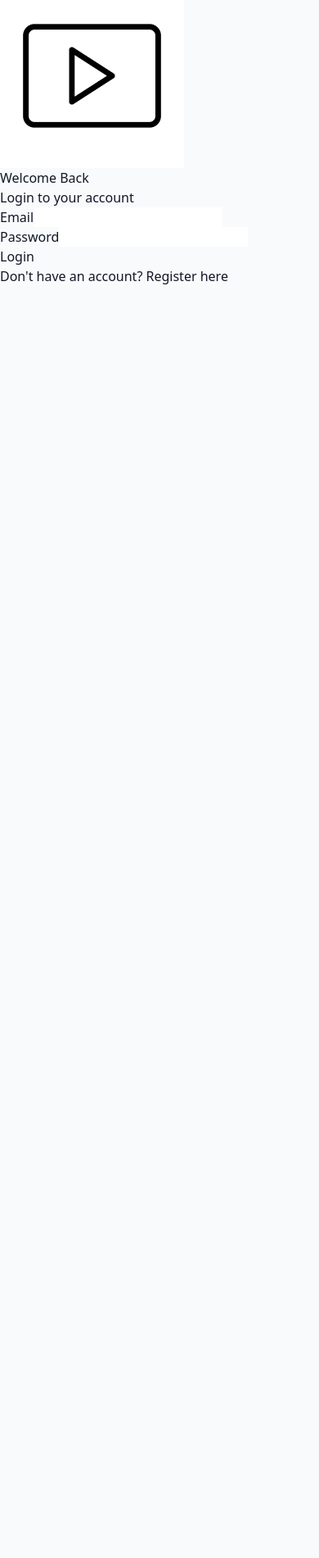
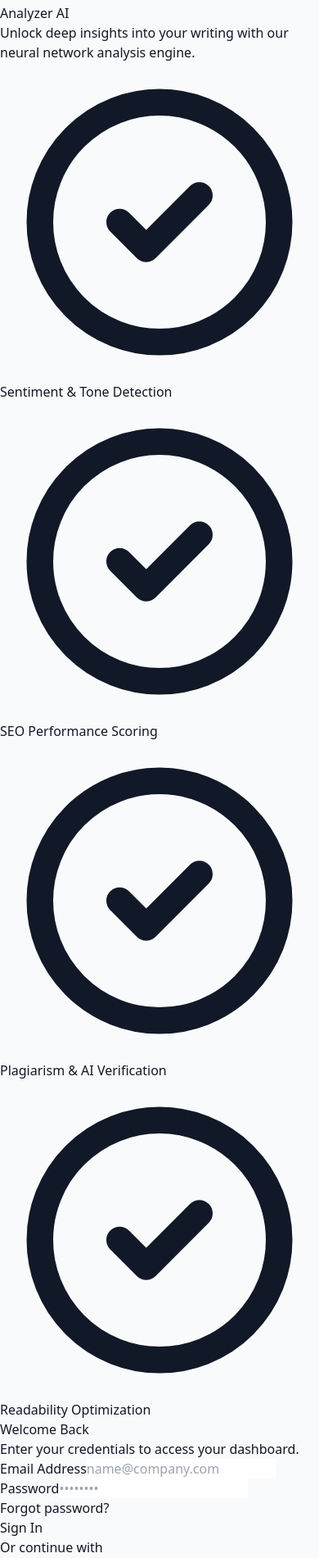
Before and after one commit to ShaikMuktharBasha/videoplatform_frontend, a React (Vite) app: page /login in a window 390 px wide. Shown: the part 44-1945 px from the top of the page at 82% size. Before the commit the page ends 844 px from the top, so only its background shows below. Built offline with nearby package versions, Linux system fonts and the light colour scheme.

Commit message:
feat: redesign login page and apply glassmorphism ui theme

```diff
--- a/src/index.css
+++ b/src/index.css
@@ -4,29 +4,38 @@
 
 @layer base {
   body {
-    @apply bg-gray-50 text-gray-900 dark:bg-gray-950 dark:text-gray-100;
+    @apply bg-gray-50 text-gray-900 dark:bg-[#070b14] dark:text-gray-100;
   }
 }
 
 @layer components {
+  /* Glassmorphism Utilities */
+  .glass {
+    @apply bg-white/80 dark:bg-slate-900/60 backdrop-blur-xl border border-gray-200 dark:border-white/10 shadow-lg;
+  }
+
+  .glass-panel {
+    @apply bg-white/50 dark:bg-slate-900/40 backdrop-blur-md border border-gray-100 dark:border-white/5;
+  }
+
   .btn-primary {
-    @apply bg-primary-600 text-white px-4 py-2 rounded-lg hover:bg-primary-700 transition-colors font-medium dark:bg-primary-500 dark:hover:bg-primary-600;
+    @apply bg-gradient-to-r from-indigo-600 to-purple-600 hover:from-indigo-500 hover:to-purple-500 text-white px-4 py-2 rounded-xl shadow-lg shadow-purple-900/20 transition-all transform hover:scale-[1.02] font-medium disabled:opacity-70;
   }
 
   .btn-secondary {
-    @apply bg-gray-200 text-gray-800 px-4 py-2 rounded-lg hover:bg-gray-300 transition-colors font-medium dark:bg-gray-700 dark:text-white dark:hover:bg-gray-600;
+    @apply bg-gray-200 text-gray-800 px-4 py-2 rounded-xl hover:bg-gray-300 transition-colors font-medium dark:bg-slate-800 dark:text-white dark:hover:bg-slate-700 border dark:border-slate-700;
   }
 
   .btn-danger {
-    @apply bg-red-600 text-white px-4 py-2 rounded-lg hover:bg-red-700 transition-colors font-medium dark:bg-red-500 dark:hover:bg-red-600;
+    @apply bg-red-600 text-white px-4 py-2 rounded-xl hover:bg-red-700 transition-colors font-medium dark:bg-red-500/20 dark:text-red-200 dark:border dark:border-red-500/50 dark:hover:bg-red-500/30;
   }
 
   .input-field {
-    @apply w-full px-4 py-2 border border-gray-300 rounded-lg focus:ring-2 focus:ring-primary-500 focus:border-transparent outline-none transition-all dark:bg-gray-800 dark:border-gray-700 dark:text-white dark:placeholder-gray-500;
+    @apply w-full px-4 py-2 border border-gray-300 rounded-xl focus:ring-2 focus:ring-purple-500/50 focus:border-purple-500/50 outline-none transition-all dark:bg-slate-950/50 dark:border-slate-700/50 dark:text-white dark:placeholder-gray-600;
   }
 
   .card {
-    @apply bg-white rounded-xl shadow-md p-6 dark:bg-gray-900 dark:shadow-gray-900/10 dark:border dark:border-gray-800;
+    @apply glass rounded-2xl p-6 dark:shadow-black/20;
   }
 
   .badge-safe {
--- a/src/pages/Login.jsx
+++ b/src/pages/Login.jsx
@@ -2,7 +2,6 @@ import { useState } from 'react';
 import { Link, useNavigate } from 'react-router-dom';
 import { useAuth } from '../context/AuthContext';
 import ThemeToggle from '../components/ThemeToggle';
-import logo from '../images/logo.png';
 
 const Login = () => {
   const [formData, setFormData] = useState({
@@ -42,41 +41,108 @@ const Login = () => {
     setLoading(false);
   };
 
+  const CheckIcon = () => (
+    <svg className="w-5 h-5 text-purple-400 mr-3 flex-shrink-0" fill="none" stroke="currentColor" viewBox="0 0 24 24">
+      <path strokeLinecap="round" strokeLinejoin="round" strokeWidth="2" d="M9 12l2 2 4-4m6 2a9 9 0 11-18 0 9 9 0 0118 0z" />
+    </svg>
+  );
+
+  const GoogleIcon = () => (
+    <svg className="w-5 h-5 mr-2" viewBox="0 0 24 24" fill="currentColor">
+       <path d="M12.545,10.239v3.821h5.445c-0.712,2.315-2.647,3.972-5.445,3.972c-3.332,0-6.033-2.701-6.033-6.032s2.701-6.032,6.033-6.032c1.498,0,2.866,0.549,3.921,1.453l2.814-2.814C17.503,2.988,15.139,2,12.545,2C7.021,2,2.543,6.477,2.543,12s4.478,10,10.002,10c8.396,0,10.249-7.85,9.426-11.748L12.545,10.239z"/>
+    </svg>
+  );
+
+  const GithubIcon = () => (
+    <svg className="w-5 h-5 mr-2" viewBox="0 0 24 24" fill="currentColor">
+      <path d="M12 0c-6.626 0-12 5.373-12 12 0 5.302 3.438 9.8 8.207 11.387.599.111.793-.261.793-.577v-2.234c-3.338.726-4.033-1.416-4.033-1.416-.546-1.387-1.333-1.756-1.333-1.756-1.089-.745.083-.729.083-.729 1.205.084 1.839 1.237 1.839 1.237 1.07 1.834 2.807 1.304 3.492.997.107-.775.418-1.305.762-1.604-2.665-.305-5.467-1.334-5.467-5.931 0-1.311.469-2.381 1.236-3.221-.124-.303-.535-1.524.117-3.176 0 0 1.008-.322 3.301 1.23.957-.266 1.983-.399 3.003-.404 1.02.005 2.047.138 3.006.404 2.291-1.552 3.297-1.23 3.297-1.23.653 1.653.242 2.874.118 3.176.77.84 1.235 1.911 1.235 3.221 0 4.609-2.807 5.624-5.479 5.921.43.372.823 1.102.823 2.222v3.293c0 .319.192.694.801.576 4.765-1.589 8.199-6.086 8.199-11.386 0-6.627-5.373-12-12-12z"/>
+    </svg>
+  );
+
   return (
-    <div className="min-h-screen flex items-center justify-center bg-gradient-to-br from-primary-50 to-primary-100 dark:from-gray-900 dark:to-gray-800 px-4 transition-colors duration-200">
-      <div className="absolute top-4 right-4">
+    <div className="min-h-screen flex items-center justify-center bg-[#070b14] p-4 font-sans relative overflow-hidden transition-colors duration-200">
+      {/* Background Ambience */}
+      <div className="absolute top-0 left-0 w-full h-full overflow-hidden z-0 pointer-events-none">
+        <div className="absolute top-[-10%] left-[-10%] w-[40%] h-[40%] bg-purple-900/20 rounded-full blur-[120px]"></div>
+        <div className="absolute bottom-[-10%] right-[-10%] w-[40%] h-[40%] bg-blue-900/20 rounded-full blur-[120px]"></div>
+      </div>
+
+      <div className="absolute top-4 right-4 z-50">
         <ThemeToggle />
       </div>
-      <div className="card max-w-md w-full">
-        <div className="text-center mb-8">
-          <img src={logo} alt="Logo" className="w-24 h-24 mx-auto mb-4 object-contain" />
-          <h2 className="text-3xl font-bold text-gray-900 dark:text-white">Welcome Back</h2>
-          <p className="text-gray-600 dark:text-gray-400 mt-2">Login to your account</p>
+
+      <div className="flex w-full max-w-5xl lg:h-[700px] h-auto bg-slate-900/40 backdrop-blur-xl border border-white/10 rounded-3xl shadow-2xl relative z-10 overflow-hidden flex-col lg:flex-row">
+
+        {/* Left Column - Marketing */}
+        <div className="hidden lg:flex w-full lg:w-1/2 flex-col justify-center p-12 relative border-r border-white/5 bg-gradient-to-br from-slate-900/50 to-slate-800/50">
+           {/* Abstract Decoration */}
+           <div className="absolute top-0 right-0 p-12 opacity-30">
+             <div className="w-24 h-24 rounded-full border border-purple-500/30 blur-sm"></div>
            </div>
 
+           <div className="mb-2">
+             <h1 className="text-5xl font-bold mb-4 text-white">
+               <span className="bg-gradient-to-r from-cyan-400 via-blue-500 to-purple-600 bg-clip-text text-transparent">
+                 Content
+                 <br />
+                 Analyzer AI
+               </span>
+             </h1>
+             <p className="text-gray-400 text-lg mb-8 leading-relaxed">
+               Unlock deep insights into your writing with our neural network analysis engine.
+             </p>
+           </div>
+
+           <div className="space-y-4">
+             <div className="flex items-center text-gray-300">
+               <CheckIcon />
+               <span>Sentiment & Tone Detection</span>
+             </div>
+             <div className="flex items-center text-gray-300">
+                <CheckIcon />
+               <span>SEO Performance Scoring</span>
+             </div>
+             <div className="flex items-center text-gray-300">
+                <CheckIcon />
+               <span>Plagiarism & AI Verification</span>
+             </div>
+             <div className="flex items-center text-gray-300">
+                <CheckIcon />
+               <span>Readability Optimization</span>
+             </div>
+           </div>
+        </div>
+
+        {/* Right Column - Login Form */}
+        <div className="w-full lg:w-1/2 p-8 lg:p-12 flex flex-col justify-center">
+          <div className="max-w-md mx-auto w-full">
+            <h2 className="text-3xl font-bold text-white mb-2">Welcome Back</h2>
+            <p className="text-gray-500 mb-8">Enter your credentials to access your dashboard.</p>
+
             {error && (
-          <div className="bg-red-50 border border-red-200 text-red-700 rounded-lg p-4 mb-6 dark:bg-red-900/30 dark:border-red-800/50 dark:text-red-300">
+              <div className="bg-red-500/10 border border-red-500/50 text-red-200 text-sm rounded-lg p-3 mb-6">
                 {error}
               </div>
             )}
 
-        <form onSubmit={handleSubmit} className="space-y-6">
+            <form onSubmit={handleSubmit} className="space-y-5">
               <div>
-            <label className="block text-sm font-medium text-gray-700 dark:text-gray-300 mb-2">
-              Email
+                <label className="block text-sm font-medium text-gray-400 mb-2">
+                  Email Address
                 </label>
                 <input
                   type="email"
                   name="email"
                   value={formData.email}
                   onChange={handleChange}
-              className="input-field"
+                  placeholder="name@company.com"
+                  className="w-full px-4 py-3 bg-slate-950/50 border border-slate-700/50 rounded-xl text-white placeholder-gray-600 focus:outline-none focus:ring-2 focus:ring-purple-500/50 focus:border-purple-500/50 transition-all"
                   required
                 />
               </div>
 
               <div>
-            <label className="block text-sm font-medium text-gray-700 dark:text-gray-300 mb-2">
+                <label className="block text-sm font-medium text-gray-400 mb-2">
                   Password
                 </label>
                 <input
@@ -84,26 +150,55 @@ const Login = () => {
                   name="password"
                   value={formData.password}
                   onChange={handleChange}
-              className="input-field"
+                  placeholder="••••••••"
+                  className="w-full px-4 py-3 bg-slate-950/50 border border-slate-700/50 rounded-xl text-white placeholder-gray-600 focus:outline-none focus:ring-2 focus:ring-purple-500/50 focus:border-purple-500/50 transition-all font-mono tracking-widest"
                   required
                 />
+                <div className="flex justify-end mt-2">
+                   {/* eslint-disable-next-line jsx-a11y/anchor-is-valid */}
+                  <a href="#" className="text-sm text-purple-400 hover:text-purple-300 transition-colors">
+                    Forgot password?
+                  </a>
+                </div>
               </div>
 
               <button
                 type="submit"
                 disabled={loading}
-            className="w-full btn-primary py-3 text-base disabled:opacity-50 disabled:cursor-not-allowed"
+                className="w-full py-3.5 px-4 bg-gradient-to-r from-indigo-600 to-purple-600 hover:from-indigo-500 hover:to-purple-500 text-white font-medium rounded-xl shadow-lg shadow-purple-900/20 transition-all transform hover:scale-[1.02] disabled:opacity-70 disabled:cursor-not-allowed"
               >
-            {loading ? 'Logging in...' : 'Login'}
+                {loading ? 'Signing In...' : 'Sign In'}
               </button>
             </form>
 
-        <p className="text-center text-gray-600 dark:text-gray-400 mt-6">
-          Don't have an account?{' '}
-          <Link to="/register" className="text-primary-600 dark:text-primary-400 hover:text-primary-700 dark:hover:text-primary-300 font-medium transition-colors">
-            Register here
+            <div className="relative my-8">
+              <div className="absolute inset-0 flex items-center">
+                <div className="w-full border-t border-gray-800"></div>
+              </div>
+              <div className="relative flex justify-center text-xs uppercase">
+                <span className="px-2 bg-transparent text-gray-500">Or continue with</span>
+              </div>
+            </div>
+
+            <div className="grid grid-cols-2 gap-4">
+              <button type="button" className="flex items-center justify-center px-4 py-2.5 border border-slate-700/50 rounded-xl bg-slate-900/30 text-gray-300 hover:bg-slate-800 transition-colors hover:border-slate-600">
+                <GoogleIcon />
+                <span className="text-sm font-medium">Google</span>
+              </button>
+              <button type="button" className="flex items-center justify-center px-4 py-2.5 border border-slate-700/50 rounded-xl bg-slate-900/30 text-gray-300 hover:bg-slate-800 transition-colors hover:border-slate-600">
+                <GithubIcon />
+                <span className="text-sm font-medium">Github</span>
+              </button>
+            </div>
+
+            <p className="text-center mt-8 text-gray-500 text-sm">
+              New here?{' '}
+              <Link to="/register" className="text-purple-400 hover:text-purple-300 font-medium transition-colors">
+                Create an account
               </Link>
             </p>
+          </div>
+        </div>
       </div>
     </div>
   );
```
Also changed, not shown: src/components/Layout.jsx (+9 -2 lines), src/components/Navbar.jsx (+5 -3 lines), src/components/Sidebar.jsx (+4 -4 lines). Lines whose indentation alone changed are shown as unchanged.
